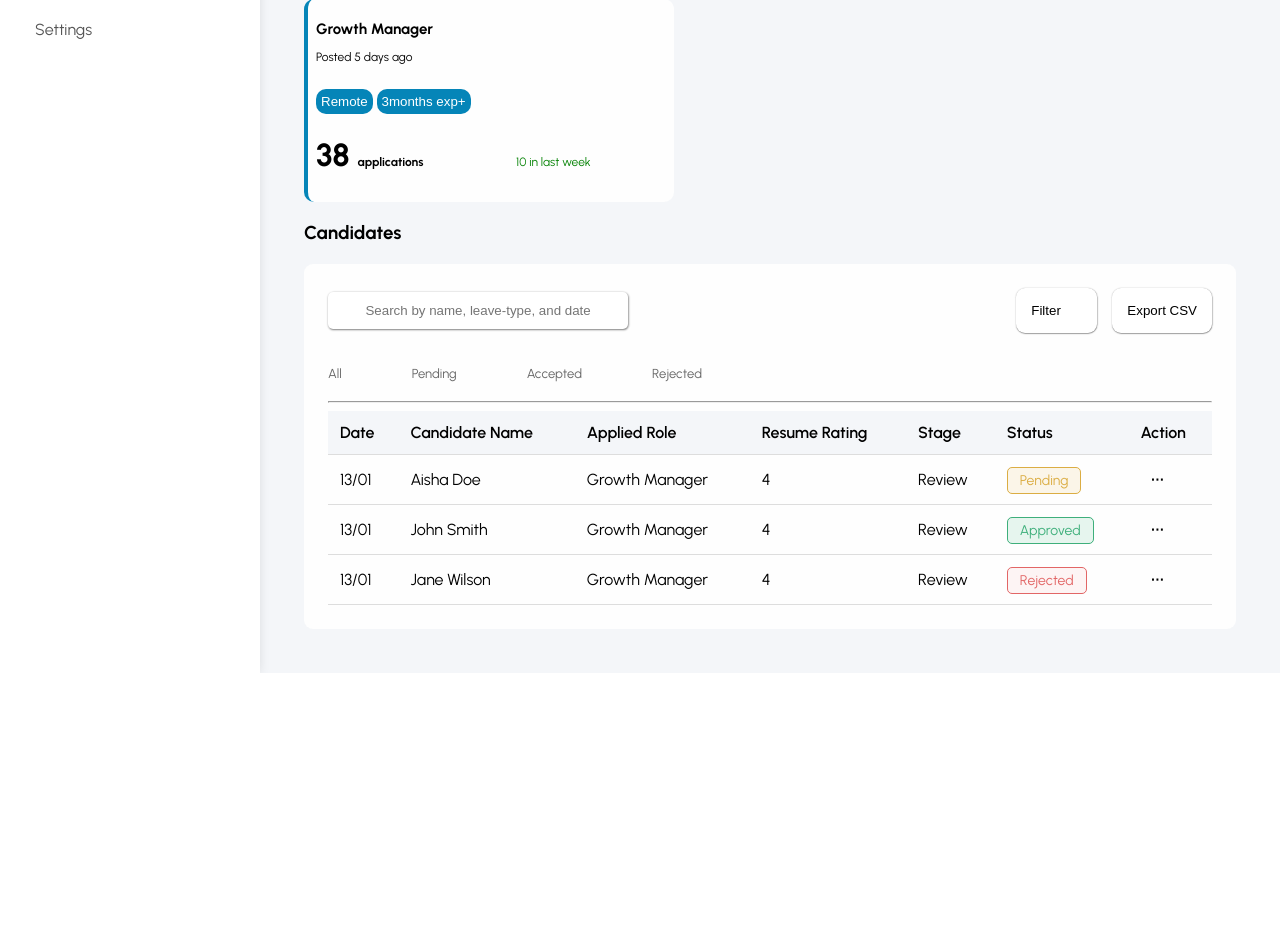
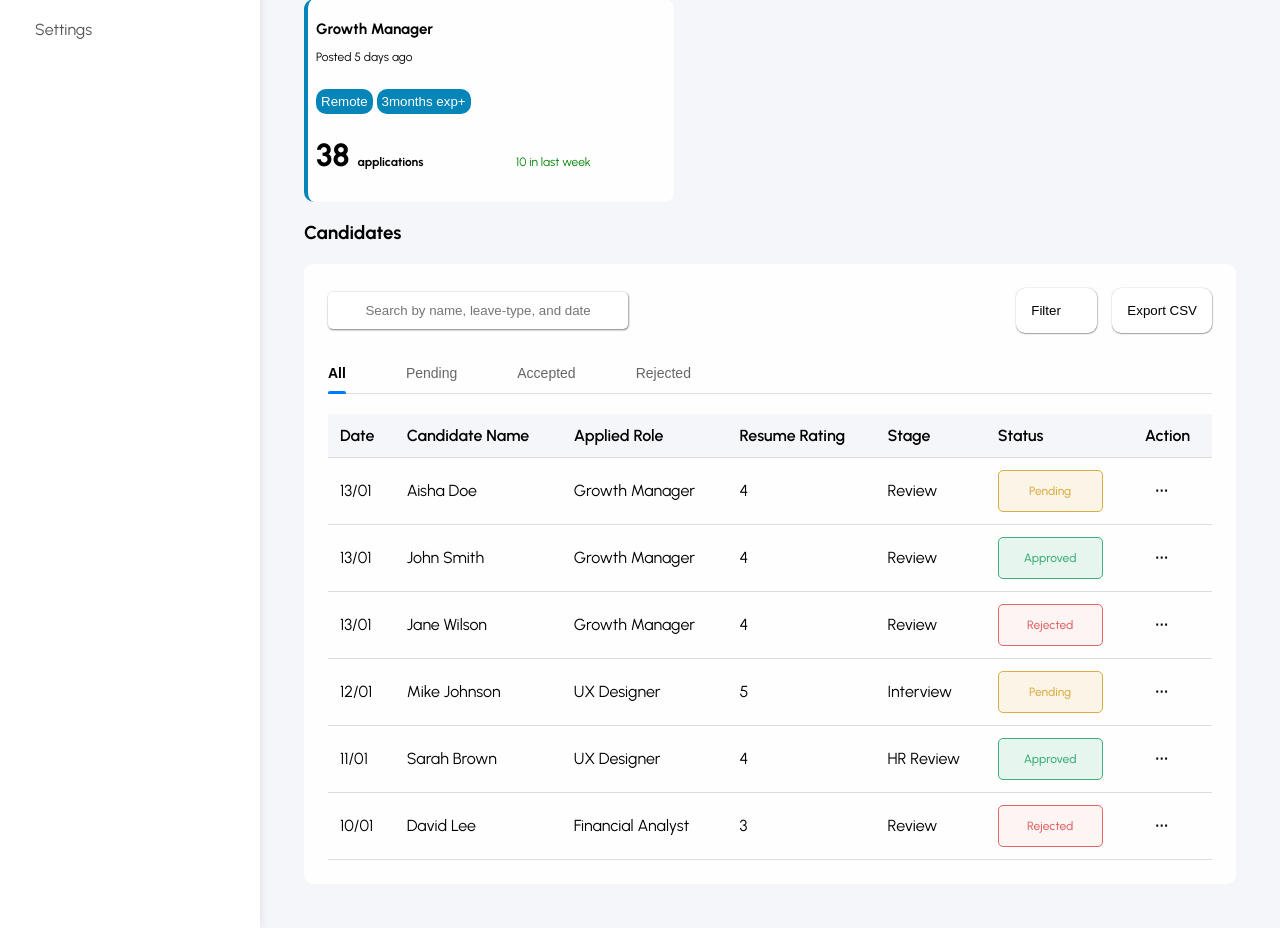
Before and after one commit to Anyaibe/NEW_HR_APP_DESIGN, a Django app: page /candidates/ in a window 1280 px wide. Shown: the part 503-1431 px from the top of the page. Before the commit the page ends 1176 px from the top, so only its background shows below. Run offline with Django 5.2, Linux system fonts and the light colour scheme; some libraries are stand-ins or nearby versions; some web fonts are replaced.

Commit message:
Candidate Tab Modification

```diff
--- a/escape/static/css/candidates_style.css
+++ b/escape/static/css/candidates_style.css
@@ -199,21 +199,70 @@
     padding: 0 15px;
 }
 
-        /* Candidates List Design */
+/* ✅ UPDATED TAB STYLING - matches your image */
+.candidate-filters {
+    margin-top: 20px;
+}
+
 .info {
     display: flex;
-            margin-bottom: 10px;
+    margin-bottom: 0;
+    border-bottom: 1px solid #e0e0e0;
+    position: relative;
 }
 
-        .info p {
-            margin-right: 70px;
-            margin-bottom: 10px;
-            font-size: 13px;
+.info .tab-btn {
+    margin-right: 60px;
+    margin-bottom: 0;
+    padding: 12px 0;
+    font-size: 14px;
     color: #666;
+    background-color: transparent;
+    border: none;
+    cursor: pointer;
+    position: relative;
+    font-weight: normal;
+    transition: all 0.3s ease;
 }
 
-        /* Candidates table design */
-        .candidates-table {
+/* Active tab styling to match your image */
+.tab-btn.active {
+    color: #000;
+    font-weight: bold;
+}
+
+/* Blue underline for active tab */
+.tab-btn.active::after {
+    content: '';
+    position: absolute;
+    bottom: -1px;
+    left: 0;
+    right: 0;
+    height: 3px;
+    background-color: #007bff;
+    border-radius: 2px 2px 0 0;
+}
+
+.tab-btn:hover:not(.active) {
+    color: #333;
+}
+
+/* Remove the hr styling since we're using border-bottom on .info */
+.candidate-filters hr {
+    display: none;
+}
+
+/* Candidates List Design */
+.tab-content {
+    display: none;
+    padding-top: 20px;
+}
+
+.tab-content.active {
+    display: block;
+}
+
+.candidates-table{
     width: 100%;
     border-collapse: collapse;
 }
@@ -238,17 +287,37 @@
     background-color: #f8f9fa;
 }
 
+/* ✅ UPDATED STATUS STYLING */
 .status {
     padding: 4px 12px;
     border-radius: 5px;
     width: 79px;
     height: 32px;
-            font-size: 14px;
+    font-size: 12px;
+    font-weight: 500;
+    text-align: center;
+    display: inline-flex;
+    align-items: center;
+    justify-content: center;
 }
 
-        .pending { background-color: #FBF5E8; color: #DBAD43; border: 1px solid #DBAD43; }
-        .approved { background-color: #E6F5EE; color: #3EAF7B; border: 1px solid #3EAF7B; }
-        .rejected { background-color: #FDF4F4; color: #E26666; border: 1px solid #E26666; }
+.pending {
+    background-color: #FBF5E8;
+    color: #DBAD43;
+    border: 1px solid #DBAD43;
+}
+
+.approved {
+    background-color: #E6F5EE;
+    color: #3EAF7B;
+    border: 1px solid #3EAF7B;
+}
+
+.rejected {
+    background-color: #FDF4F4;
+    color: #E26666;
+    border: 1px solid #E26666;
+}
 
 .candidates-table button {
     border: none;
--- a/escape/static/js/candidates.js
+++ b/escape/static/js/candidates.js
@@ -4,8 +4,58 @@ document.addEventListener("DOMContentLoaded", () => {
     const closeBtn = document.getElementById("close-btn");
     const candidateNameElement = document.querySelector(".role h4");
     const candidateRoleElement = document.querySelector(".role p");
+    const tabBtns = document.querySelectorAll(".tab-btn");
 
-            candidateRows.forEach(row => {
+    // Sample candidate data with different statuses for testing
+    const candidateData = [
+        { name: "Aisha Doe", role: "Growth Manager", status: "pending", date: "13/01", rating: "4", stage: "Review" },
+        { name: "John Smith", role: "Growth Manager", status: "approved", date: "13/01", rating: "4", stage: "Review" },
+        { name: "Jane Wilson", role: "Growth Manager", status: "rejected", date: "13/01", rating: "4", stage: "Review" },
+        { name: "Mike Johnson", role: "UX Designer", status: "pending", date: "12/01", rating: "5", stage: "Interview" },
+        { name: "Sarah Brown", role: "UX Designer", status: "approved", date: "11/01", rating: "4", stage: "HR Review" },
+        { name: "David Lee", role: "Financial Analyst", status: "rejected", date: "10/01", rating: "3", stage: "Review" }
+    ];
+
+    // Function to render candidates based on filter
+    function renderCandidates(filter = 'all') {
+        const tableBody = document.querySelector(".candidates-table tbody");
+        tableBody.innerHTML = "";
+
+        let filteredData = candidateData;
+
+        // Filter data based on selected tab
+        if (filter !== 'all') {
+            filteredData = candidateData.filter(candidate => {
+                if (filter === 'pending') return candidate.status === 'pending';
+                if (filter === 'accepted') return candidate.status === 'approved';
+                if (filter === 'rejected') return candidate.status === 'rejected';
+                return true;
+            });
+        }
+
+        // Render filtered candidates
+        filteredData.forEach(candidate => {
+            const row = document.createElement('tr');
+            row.innerHTML = `
+                <td>${candidate.date}</td>
+                <td>${candidate.name}</td>
+                <td>${candidate.role}</td>
+                <td>${candidate.rating}</td>
+                <td>${candidate.stage}</td>
+                <td><span class="status ${candidate.status}">${candidate.status === 'approved' ? 'Approved' : candidate.status === 'pending' ? 'Pending' : 'Rejected'}</span></td>
+                <td><button>⋯</button></td>
+            `;
+            tableBody.appendChild(row);
+        });
+
+        // Reattach event listeners to new rows
+        attachRowEventListeners();
+    }
+
+    // Function to attach event listeners to table rows
+    function attachRowEventListeners() {
+        const rows = document.querySelectorAll(".candidates-table tbody tr");
+        rows.forEach(row => {
             row.addEventListener("click", () => {
                 const candidateName = row.querySelector("td:nth-child(2)").textContent.trim();
                 const appliedRole = row.querySelector("td:nth-child(3)").textContent.trim();
@@ -23,7 +73,33 @@ document.addEventListener("DOMContentLoaded", () => {
                 }, 10);
             });
         });
+    }
 
+    // Tab functionality
+    function openTab(evt, tabName) {
+        // Remove active class from all tab buttons
+        tabBtns.forEach(btn => {
+            btn.classList.remove('active');
+        });
+
+        // Add active class to clicked tab
+        evt.currentTarget.classList.add('active');
+
+        // Filter and render candidates based on selected tab
+        renderCandidates(tabName);
+
+        console.log(`Switched to ${tabName} tab`);
+    }
+
+    // Attach click event listeners to tab buttons
+    tabBtns.forEach(btn => {
+        btn.addEventListener('click', (evt) => {
+            const tabName = btn.textContent.toLowerCase().trim();
+            openTab(evt, tabName);
+        });
+    });
+
+    // Close candidate details panel
     closeBtn.addEventListener("click", (e) => {
         e.stopPropagation();
         candidateDetails.classList.remove("visible");
@@ -41,4 +117,13 @@ document.addEventListener("DOMContentLoaded", () => {
             }, 300);
         }
     });
+
+    // Make openTab function globally available for HTML onclick attributes
+    window.openTab = openTab;
+
+    // Initialize with all candidates and set first tab as active
+    renderCandidates('all');
+    document.querySelector('.tab-btn').classList.add('active');
+
+    console.log("✅ Candidates page initialized with tab filtering");
 });
--- a/escape/templates/candidates.html
+++ b/escape/templates/candidates.html
@@ -60,15 +60,16 @@
                     </div>
                 </div>
 
+                <!-- Replace your existing candidate-filters section with this -->
                 <div class="candidate-filters">
                     <div class="info">
-                        <p>All</p>
-                        <p>Pending</p>
-                        <p>Accepted</p>
-                        <p>Rejected</p>
+                        <button class="tab-btn active" data-tab="all">All</button>
+                        <button class="tab-btn" data-tab="pending">Pending</button>
+                        <button class="tab-btn" data-tab="accepted">Accepted</button>
+                        <button class="tab-btn" data-tab="rejected">Rejected</button>
                     </div>
-                    <hr>
 
+                    <div id="all" class="tab-content active">
                         <table class="candidates-table">
                             <thead>
                                 <tr>
@@ -82,35 +83,10 @@
                                 </tr>
                             </thead>
                             <tbody>
-                            <tr>
-                                <td>13/01</td>
-                                <td>Aisha Doe</td>
-                                <td>Growth Manager</td>
-                                <td>4</td>
-                                <td>Review</td>
-                                <td><span class="status pending">Pending</span></td>
-                                <td><button>⋯</button></td>
-                            </tr>
-                            <tr>
-                                <td>13/01</td>
-                                <td>John Smith</td>
-                                <td>Growth Manager</td>
-                                <td>4</td>
-                                <td>Review</td>
-                                <td><span class="status approved">Approved</span></td>
-                                <td><button>⋯</button></td>
-                            </tr>
-                            <tr>
-                                <td>13/01</td>
-                                <td>Jane Wilson</td>
-                                <td>Growth Manager</td>
-                                <td>4</td>
-                                <td>Review</td>
-                                <td><span class="status rejected">Rejected</span></td>
-                                <td><button>⋯</button></td>
-                            </tr>
+                                <!-- Candidates will be dynamically populated by JavaScript -->
                             </tbody>
                         </table>
+                    </div>
                 </div>
             </div>
         </div>
```
Lines whose indentation alone changed are shown as unchanged.
